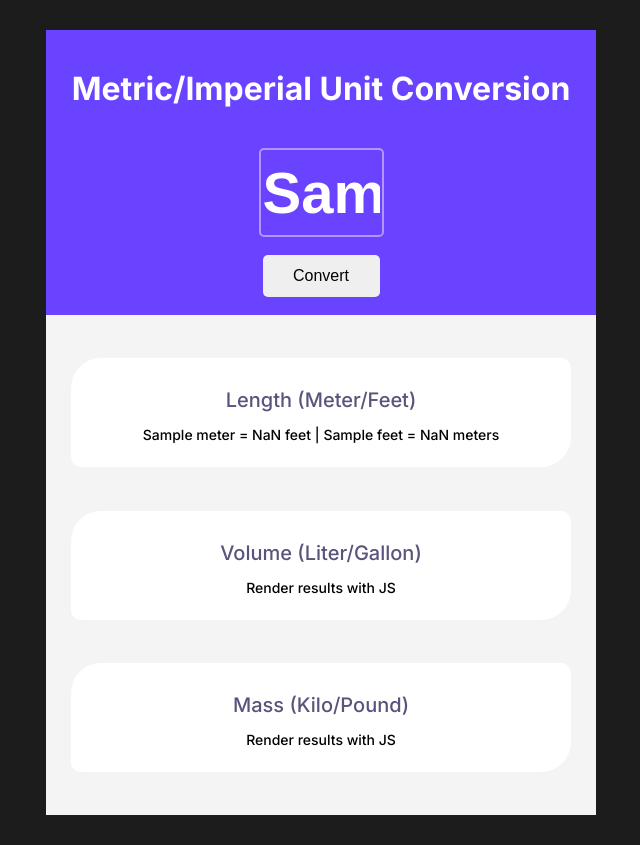
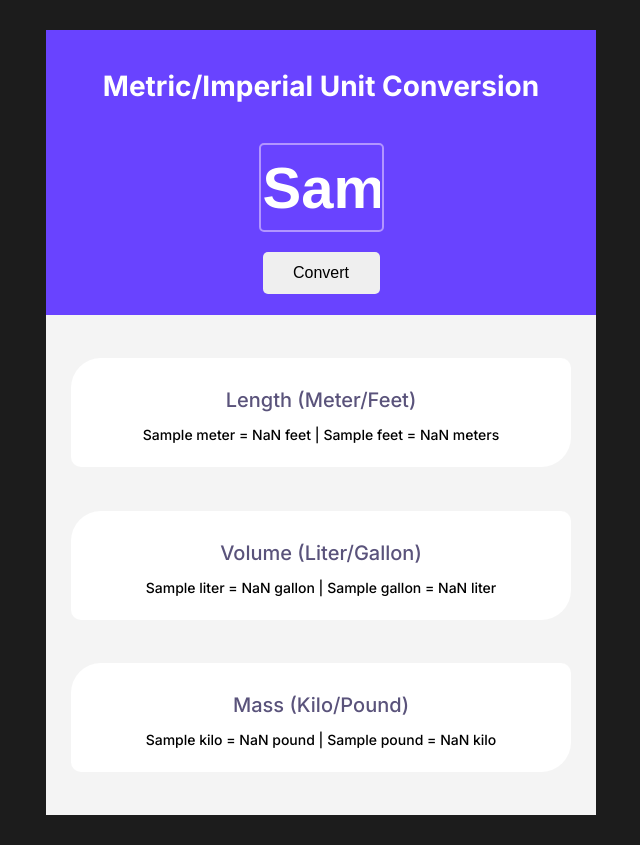
Before and after one commit to dscardona/unit-converter, a plain HTML site: page index.html in a window 1280 px wide. Both pictures are taken after typing "Sample" into the empty fields and a click on the button "Convert". Shown: the whole page, without its empty margins (319-959 px from the left). Drawn offline with Linux system fonts and the light colour scheme.

Commit message:
Add js to convert volume and mass

```diff
--- a/index.js
+++ b/index.js
@@ -1,13 +1,25 @@
+// To add event listener to button
 let convertBtn = document.getElementById("convert-btn")
+
+// To retrieve base value from input for calculations
 let inputEl = document.getElementById("input")
+
+// To populate results
 let lengthEl = document.getElementById("length-el")
+let volumeEl = document.getElementById("volume-el")
+let massEl = document.getElementById("mass-el")
 
+// Conversion numbers
 const meterToFeet =  3.281
-// const literToGallon =  0.264
-// const kiloToPound =  2.204
+const literToGallon =  0.264
+const kiloToPound =  2.204
 
 convertBtn.addEventListener("click", function() {
     let baseValue = inputEl.value
 
     lengthEl.textContent = `${baseValue} meter = ${(baseValue * meterToFeet).toFixed(3)} feet | ${baseValue} feet = ${(baseValue / meterToFeet).toFixed(3)} meters`
+
+    volumeEl.textContent = `${baseValue} liter = ${(baseValue * literToGallon).toFixed(3)} gallon | ${baseValue} gallon = ${(baseValue / literToGallon).toFixed(3)} liter`
+
+    massEl.textContent = `${baseValue} kilo = ${(baseValue * kiloToPound).toFixed(3)} pound | ${baseValue} pound = ${(baseValue / kiloToPound).toFixed(3)} kilo`
 })
--- a/styles.css
+++ b/styles.css
@@ -15,6 +15,10 @@ body {
     flex-direction: column;
     justify-content: space-evenly;
     align-items: center;
+}
+
+h1 {
+    font-size: 28px;
 }
 
 input {
```
